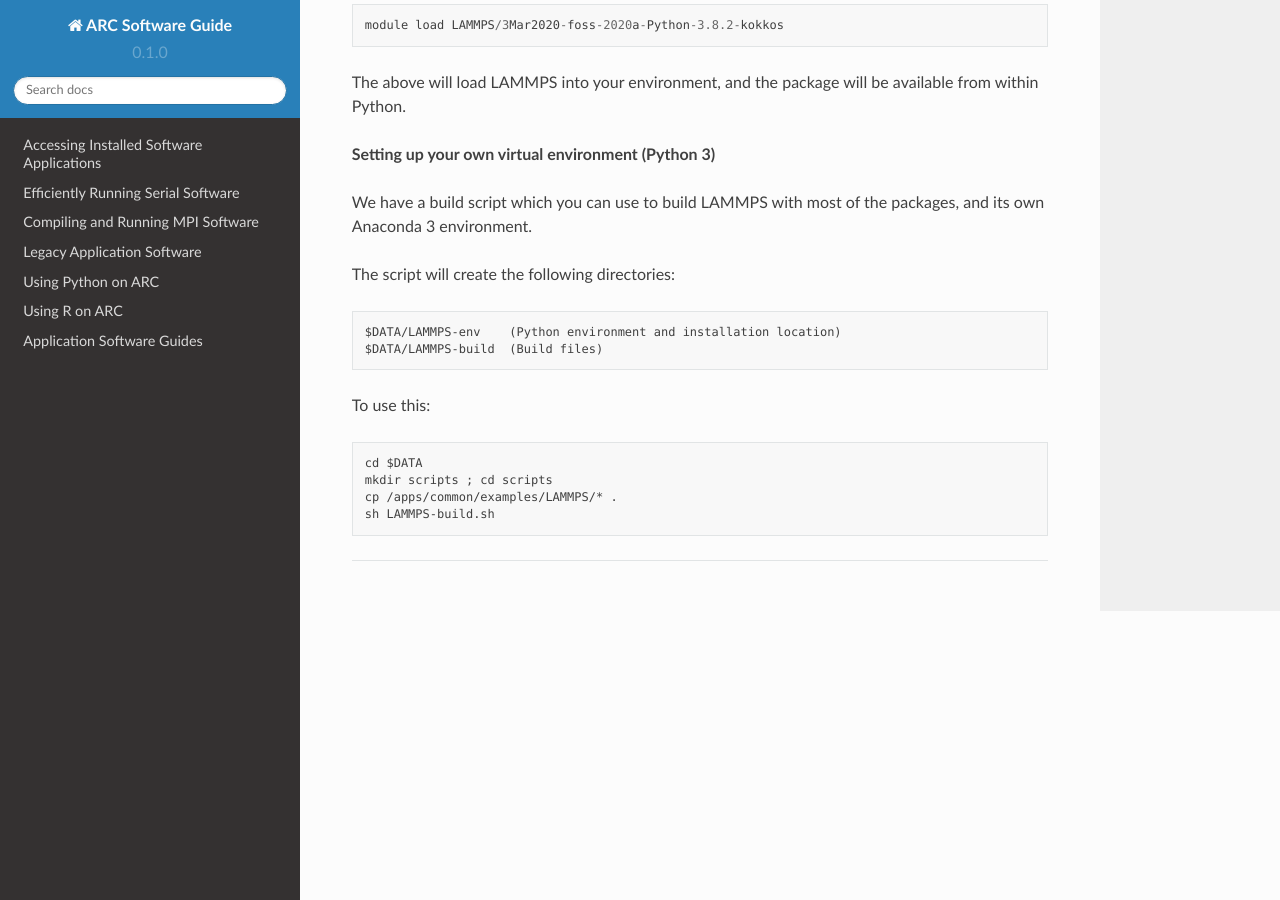
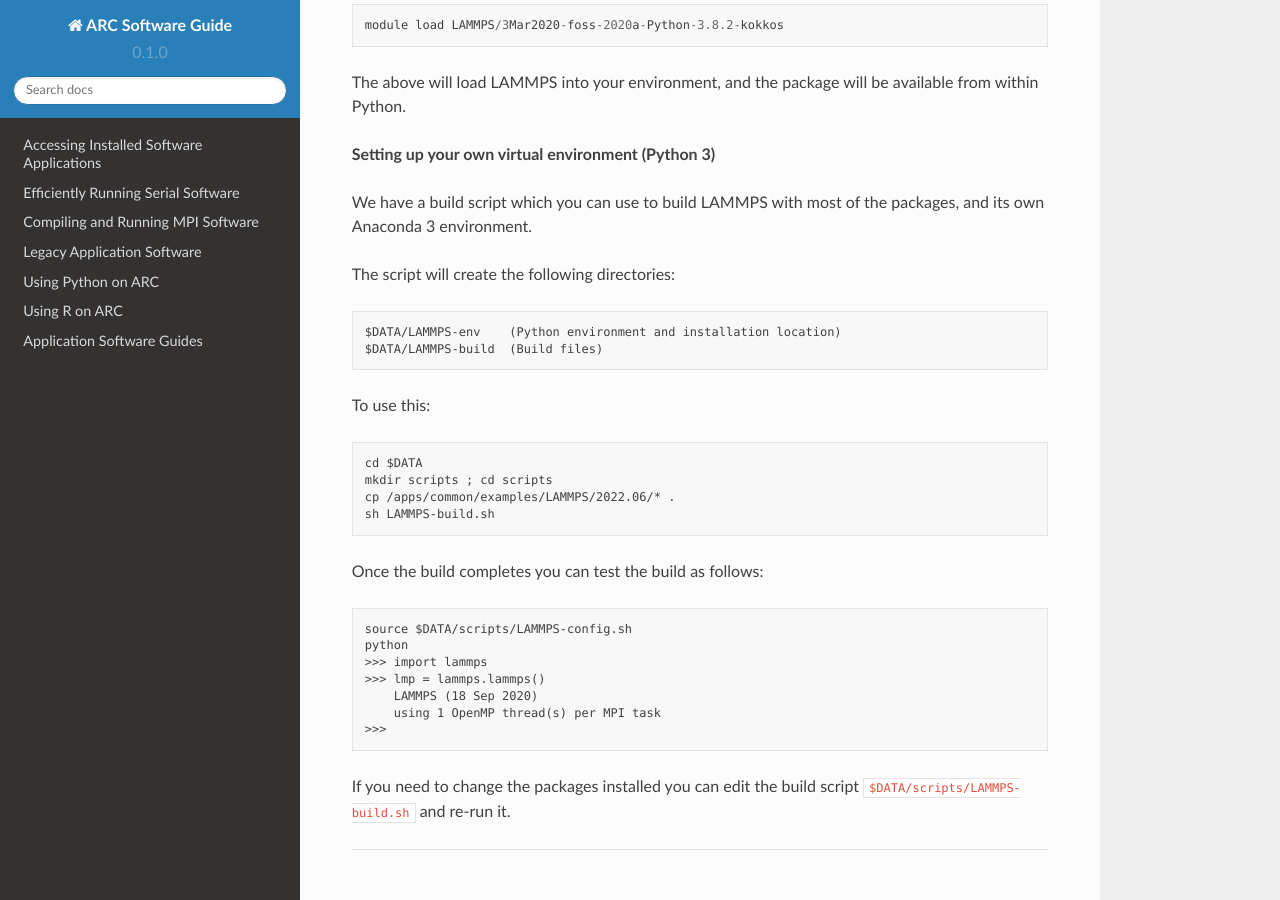
Before and after one commit to oxford-arc/arc-software-guide, a Sphinx documentation site: the page built from docs/source/apps/arc_lammps.rst, in a window 1280 px wide and 900 px high, scrolled down 801 px. Built offline with Sphinx 7.4.7 and the Read the Docs theme 2.0.0, drawn with Linux system fonts in a browser that asks for light colours.

Commit message:
Update arc_lammps.rst

```diff
--- a/docs/source/apps/arc_lammps.rst
+++ b/docs/source/apps/arc_lammps.rst
@@ -42,5 +42,17 @@ To use this::
 
   cd $DATA
   mkdir scripts ; cd scripts
-  cp /apps/common/examples/LAMMPS/* .
+  cp /apps/common/examples/LAMMPS/2022.06/* .
   sh LAMMPS-build.sh
+
+Once the build completes you can test the build as follows::
+
+   source $DATA/scripts/LAMMPS-config.sh
+   python
+   >>> import lammps
+   >>> lmp = lammps.lammps()
+       LAMMPS (18 Sep 2020)
+       using 1 OpenMP thread(s) per MPI task
+   >>>
+
+If you need to change the packages installed you can edit the build script ``$DATA/scripts/LAMMPS-build.sh`` and re-run it.
```
